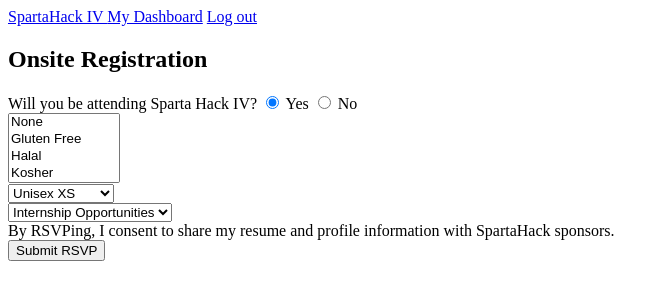
After one commit to SpartaHack/SpartaHackIV-Website, a Flask app: template SpartaHackWebsite/rsvp/templates/rsvp.html in a window 1280 px wide. The commit adds this page. Shown: the top 300 px of the page, without its empty margins (0-669 px from the left). Run offline with Flask 2, Linux system fonts and the light colour scheme; the template is opened without the code that fills it, so the values that code supplies are empty; parts of the project's set-up code (start-up, migrations or seed data) failed here and were passed over.

Commit message:
added dashboard, some forget and rsvp code. Waiting for @harris for application form

```diff
--- a/SpartaHackWebsite/__init__.py
+++ b/SpartaHackWebsite/__init__.py
@@ -7,7 +7,7 @@ from SpartaHackWebsite.application.controllers import application
 from SpartaHackWebsite.forgot.controllers import forgot
 from SpartaHackWebsite.dashboard.controllers import dashboard
 from SpartaHackWebsite.logout.controllers import logout
-#from SpartaHackWebsite.rsvp.controllers import rsvp
+from SpartaHackWebsite.rsvp.controllers import rsvp
 
 
 
@@ -15,7 +15,6 @@ app = Flask(__name__)
 app.config.from_pyfile("config.cfg")	#set's config rules for the app like base path,secret key etc
 
 app.register_blueprint(main, url_prefix='/')
-#app.register_blueprint(changepassword, url_prefix='/change')
 app.register_blueprint(dashboard, url_prefix='/dashboard')
 app.register_blueprint(admin, url_prefix='/admin')
 # app.register_blueprint(live, url_prefix='/live')
@@ -23,4 +22,4 @@ app.register_blueprint(application, url_prefix='/application')
 app.register_blueprint(login, url_prefix='/login')
 app.register_blueprint(forgot, url_prefix='/forgot')
 app.register_blueprint(logout, url_prefix='/logout')
-#app.register_blueprint(rsvp, url_prefix='/rsvp')
+app.register_blueprint(rsvp, url_prefix='/rsvp')
--- a/SpartaHackWebsite/dashboard/templates/changepassword.html
+++ b/SpartaHackWebsite/dashboard/templates/changepassword.html
@@ -23,6 +23,7 @@
 				<tr>
 					<td class="lable">
 						New Password: <input type="text" name="newpassword">
+
 					</td>
 					<td class="lable">
 						Confirm Password: <input type="text" name="confpassword">
--- /dev/null
+++ b/SpartaHackWebsite/rsvp/templates/rsvp.html
@@ -0,0 +1,63 @@
+<!DOCTYPE html>
+<html>
+  <head>
+    <title>SpartaHack IV!</title>
+  </head>
+
+  <body>
+    <div class="navbar-nav">
+    <a class="nav-item nav-link active" href="/">SpartaHack IV </a>
+    <a class="nav-item nav-link active" href ="/dashboard">My Dashboard<a>
+    <a class="nav-item nav-link active" href ="/logout">Log out<a>
+  </div>
+	<div>
+      <h2>Onsite Registration </h2>
+      <form method="post">
+          Will you be attending Sparta Hack IV?
+          <input type="radio" name="attending" value="yes"checked> Yes
+          <input type="radio" name="attending" value="no"> No
+          <br>
+          <select multiple required name="foodpref">
+            <option value="none">None</option>
+            <option value="glutenfree">Gluten Free</option>
+            <option value="Halal">Halal</option>
+            <option value="Kosher">Kosher</option>
+            <option value="lactoseintolerant">Lactose Intolerant</option>
+            <option value="nutallergy">Nut Allergy</option>
+            <option value="vegan">Vegan</option>
+            <option value="vegitarian">Vegetarian</option>
+            <option value="other">Other</option>
+          </select>
+          <br>
+          <select  name="tshirtpref" required>
+            <option value="unisexxs">Unisex XS</option>
+            <option value="unisexs">Unisex S</option>
+            <option value="unisexm">Unisex M</option>
+            <option value="unisexl">Unisex L</option>
+            <option value="unisexxl">Unisex XL</option>
+            <option value="unisexxxl">Unisex XXL</option>
+            <option value="womenxs">Women's XS</option>
+            <option value="womens">Women's S</option>
+            <option value="womenm">Women's M</option>
+            <option value="womenl">Women's L</option>
+            <option value="womenxl">Women's XL</option>
+            <option value="womenxxl">Women's XXL</option>
+          </select>
+          <br>
+          <select name="jobpref">
+            <option value="intern">Internship Opportunities</option>
+            <option value="fulltime">Full Time Opportunities</option>
+            <option value="both">Both</option>
+            <option value="neither">Neither</option>
+          </select>
+          <br>
+          By RSVPing, I consent to share my resume and profile information with SpartaHack sponsors.
+          <br>
+          <input type="submit" formaction="/rsvp/validatersvp" name="rsvpform" value="Submit RSVP">
+
+      </form>
+
+
+	</div>
+  </body>
+</html>
```
Also changed, not shown: SpartaHackWebsite/dashboard/controllers.py (+8 -4 lines), SpartaHackWebsite/dashboard/templates/dashboard.html (+20 -9 lines), SpartaHackWebsite/forgot/controllers.py (+16 -1 lines), SpartaHackWebsite/forgot/templates/forgot.html (added, +20 -0 lines), SpartaHackWebsite/forgot/templates/index.html (deleted, +0 -16 lines), SpartaHackWebsite/rsvp/controllers.py (+13 -3 lines), SpartaHackWebsite/rsvp/templates/index.html (deleted, +0 -29 lines).
